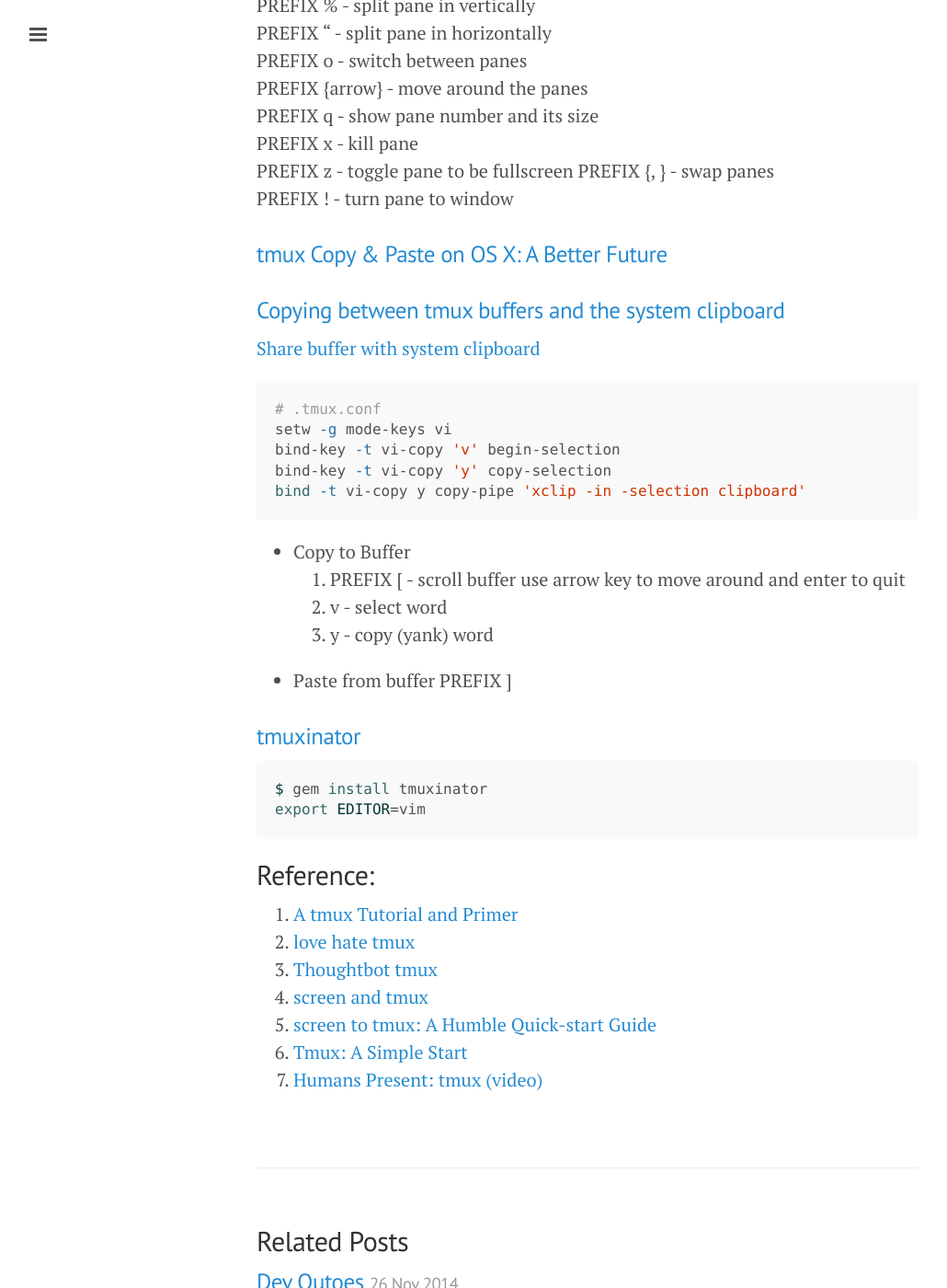
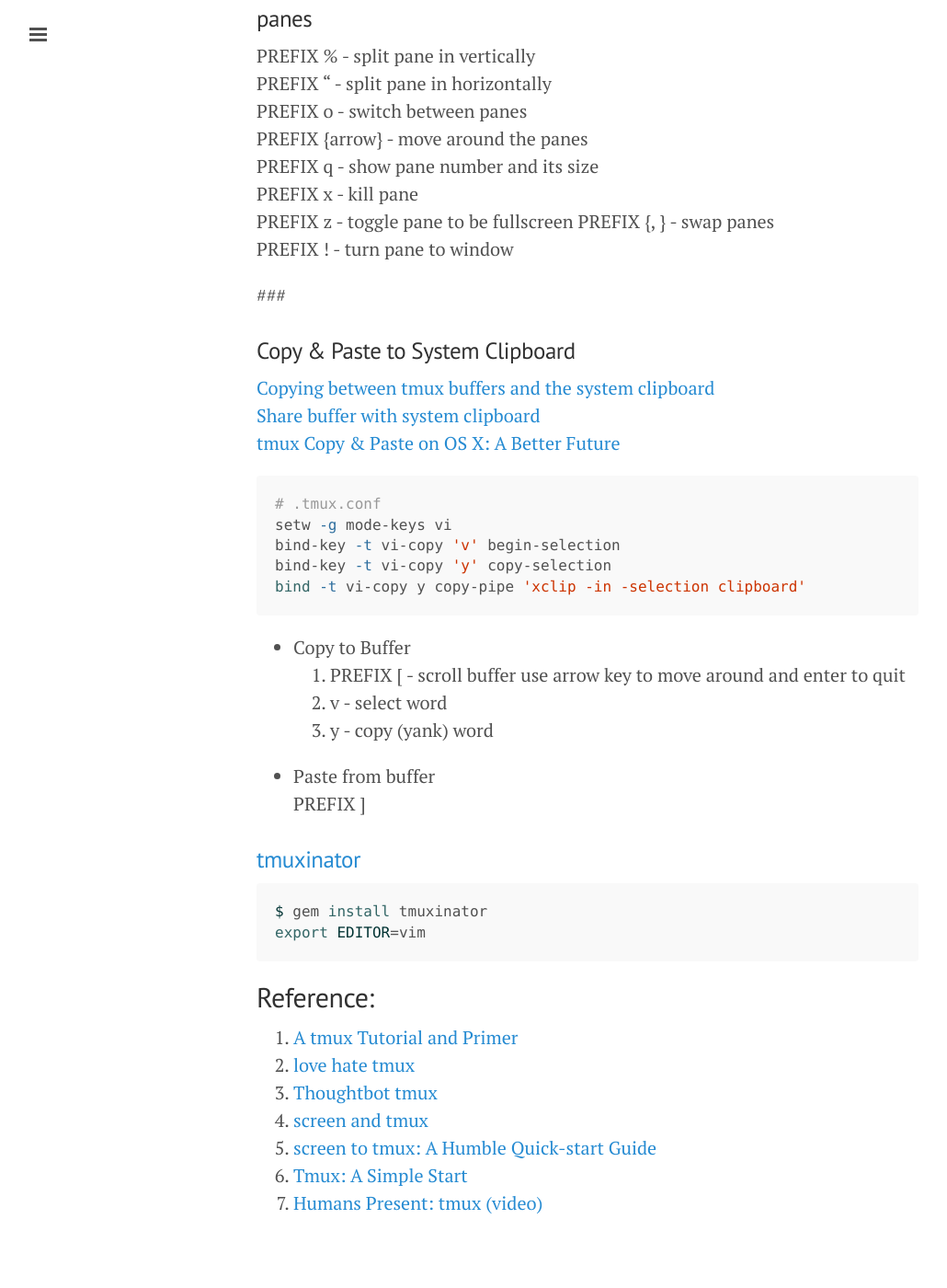
Before and after one commit to ibotdotout/ibotdotout.github.io, a Jekyll site: the page built from _posts/2014-06-09-tmux.md, in a window 1280 px wide and 1400 px high, scrolled down 796 px. Shown: the whole window at 92% size, without its empty margins (1-1031 px from the left). Built offline with Jekyll 4.4.1, drawn with Linux system fonts in a browser that asks for light colours; Markdown is read by kramdown in place of the engine named in the settings.

Commit message:
Update 2014-06-09-tmux.md

````diff
--- a/_posts/2014-06-09-tmux.md
+++ b/_posts/2014-06-09-tmux.md
@@ -35,11 +37,13 @@ PREFIX z - toggle pane to be fullscreen
 PREFIX {, } - swap panes
 PREFIX ! - turn pane to window
 
-### [tmux Copy & Paste on OS X: A Better Future](http://robots.thoughtbot.com/tmux-copy-paste-on-os-x-a-better-future)
+###
 
-### [Copying between tmux buffers and the system clipboard](http://blog.joncairns.com/2013/06/copying-between-tmux-buffers-and-the-system-clipboard/)
+### Copy & Paste to System Clipboard
+[Copying between tmux buffers and the system clipboard](http://blog.joncairns.com/2013/06/copying-between-tmux-buffers-and-the-system-clipboard/)
+[Share buffer with system clipboard](http://unix.stackexchange.com/questions/131011/use-system-clipboard-in-vi-copy-mode-in-tmux)
+[tmux Copy & Paste on OS X: A Better Future](http://robots.thoughtbot.com/tmux-copy-paste-on-os-x-a-better-future)
 
-[Share buffer with system clipboard](http://unix.stackexchange.com/questions/131011/use-system-clipboard-in-vi-copy-mode-in-tmux)
 
 ```sh
 # .tmux.conf
@@ -56,8 +60,6 @@ bind -t vi-copy y copy-pipe 'xclip -in -selection clipboard'
 - Paste from buffer
     PREFIX ]
 
-
-
 ### [tmuxinator](https://github.com/tmuxinator/tmuxinator)
 
 ```sh
````
Also changed, not shown: other parts of _posts/2014-06-09-tmux.md (+3 -1 lines).
